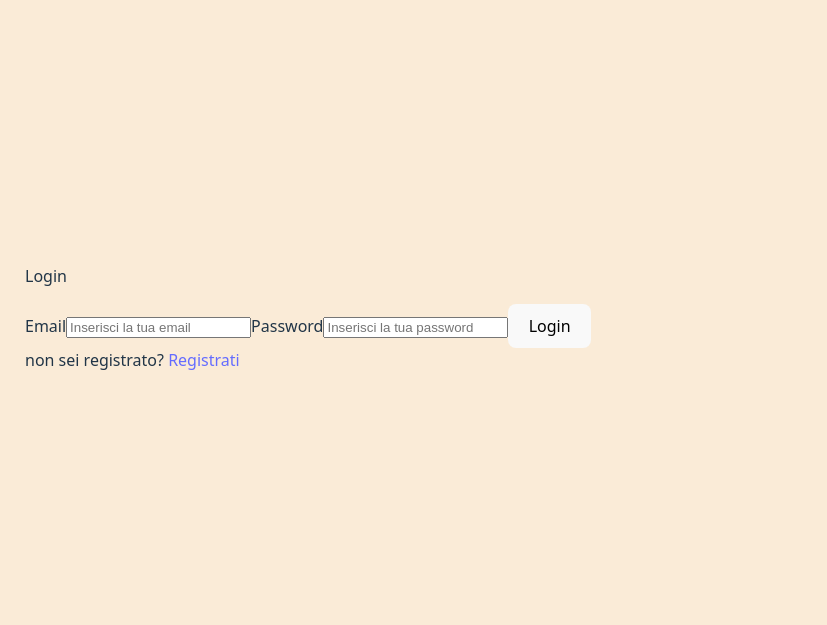
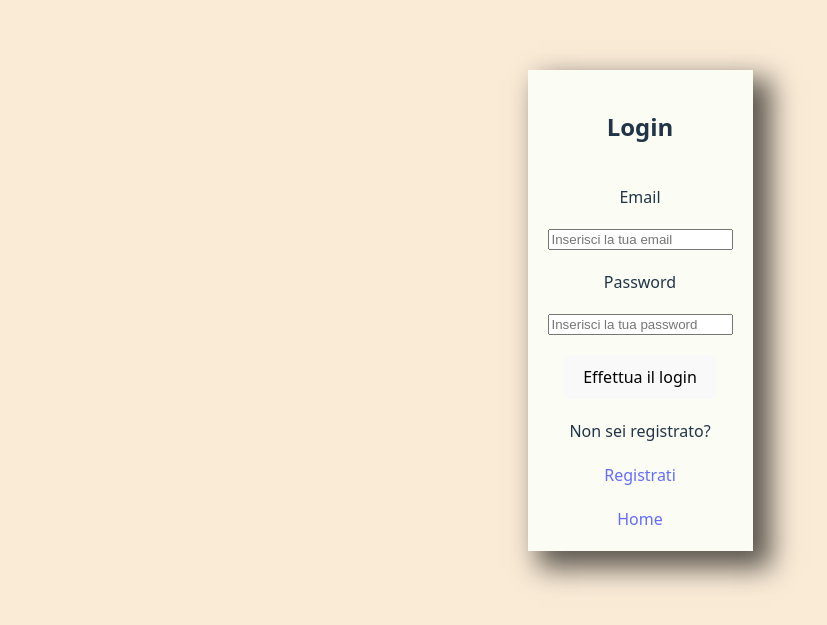
Before and after one commit to AnthonyFerrara2898/Esercizi-React, a React (Vite) app in the folder esercizi-react/: page /login in a window 1280 px wide. Shown: the part 115-740 px from the top of the page, without its empty margins (0-827 px from the left). Built offline with nearby package versions, Linux system fonts and the light colour scheme.

Commit message:
aggiunto rendering condizionale articoli

```diff
--- a/esercizi-react/src/components/Articolo.jsx
+++ b/esercizi-react/src/components/Articolo.jsx
@@ -1,8 +1,11 @@
 import { useEffect, useState } from "react";
 import { Link, useParams } from "react-router-dom";
 import articoli from "../dati/Articoli.jsx";
+import { useAuth } from "../context/AuthContext.jsx";
+import Registrazione from "./Registrazione.jsx";
 
 export default function Articolo() {
+  const { user } = useAuth();
   const { id } = useParams();
   const [articolo, setArticolo] = useState([]);
   useEffect(() => {
@@ -11,9 +14,29 @@ export default function Articolo() {
   }, []);
   return (
     <div>
-      <img className="immagine-articolo" src={articolo.immagine}/>
-      <p className="parag-articolo">{articolo.paragrafo}</p>
-      <Link to="/">Home</Link>
+      {user ? (
+        <div>
+          <img className="immagine-articolo" src={articolo.immagine} />
+          <p className="parag-articolo">{articolo.paragrafo}</p>
+          <Link to="/">Home</Link>
+        </div>
+      ) : (
+        <div className="nologged">
+          <p>
+            Per leggere l'articolo devi essere registrato o aver effettuato
+            l'accesso
+          </p>
+          <div className="nologged-link">
+            <Link to="/registrazione" element={<Registrazione></Registrazione>}>
+              Registrati
+            </Link>
+
+            <Link to="/login">Login</Link>
+
+            <Link to="/">Home</Link>
+          </div>
+        </div>
+      )}
     </div>
   );
 }
--- a/esercizi-react/src/components/Dashboard.jsx
+++ b/esercizi-react/src/components/Dashboard.jsx
@@ -13,12 +13,18 @@ export default function Dashboard() {
   }
 
   return (
-    <div>
-      <p>Dati Utente</p>
+    <div className="dashboard-container">
+      <h2>Dati Utente</h2>
 
-      <p>Nome: {user.nome}</p>
-      <p>Cognome: {user.cognome}</p>
-      <p>Email: {user.email}</p>
+      <p>
+        <strong>Nome:</strong> {user.nome}
+      </p>
+      <p>
+        <strong>Cognome:</strong> {user.cognome}
+      </p>
+      <p>
+        <strong>Email:</strong> {user.email}
+      </p>
 
       <Link to="/">Home</Link>
       <button onClick={Handlelogout}>Logout</button>
--- a/esercizi-react/src/components/Login.jsx
+++ b/esercizi-react/src/components/Login.jsx
@@ -29,9 +29,9 @@ export default function Login() {
   }
 
   return (
-    <div>
-      <form onSubmit={handleSubmit}>
-        <p>Login</p>
+    <div className="loginform-container">
+      <form onSubmit={handleSubmit} className="loginform">
+        <h2>Login</h2>
 
         <label>Email</label>
         <input
@@ -49,11 +49,12 @@ export default function Login() {
           onChange={handleChange}
         />
 
-        <button type="submit">Login</button>
+        <button type="submit">Effettua il login</button>
         {error && <p>{error}</p>}
       </form>
-      <span> non sei registrato? </span>{" "}
+      <span>Non sei registrato? </span>{" "}
       <Link to="/registrazione">Registrati</Link>
+      <Link to="/">Home</Link>
     </div>
   );
 }
--- a/esercizi-react/src/components/Registrazione.jsx
+++ b/esercizi-react/src/components/Registrazione.jsx
@@ -1,6 +1,6 @@
 import { useState } from "react";
 import { useAuth } from "../context/AuthContext";
-import { useNavigate } from "react-router-dom";
+import { Link, useNavigate } from "react-router-dom";
 
 export default function Registrazione() {
   const navigate = useNavigate();
@@ -32,7 +32,7 @@ export default function Registrazione() {
 
   return (
     <>
-      <form onSubmit={handleSubmit}>
+      <form onSubmit={handleSubmit} className="regform">
         <h4>Registrazione</h4>
 
         <label>Nome</label>
@@ -68,6 +68,7 @@ export default function Registrazione() {
         />
 
         <button type="submit">Registrati</button>
+        <Link to="/">Home</Link>
       </form>
     </>
   );
--- a/esercizi-react/src/index.css
+++ b/esercizi-react/src/index.css
@@ -30,8 +30,8 @@ body {
   min-width: 320px;
   min-height: 100vh;
   background-color: antiquewhite;
+  justify-content: center;
 }
-
 
 h1 {
   font-size: 3.2em;
@@ -105,18 +105,68 @@ button:focus-visible {
   color: rgb(17, 17, 17);
 }
 
-.link-card{
+.link-card {
   font-size: 18px;
   color: rgba(109, 79, 5, 0.836);
 }
 
-.navbar{
+.navbar {
   display: flex;
   justify-content: space-around;
   font-size: 18px;
 }
 
-.parag-articolo{
+.parag-articolo {
   font-size: 20px;
   font-weight: bold;
 }
+
+.regform {
+  display: flex;
+  flex-direction: column;
+  gap: 20px;
+  align-items: center;
+  background-color: rgb(251, 252, 244);
+  padding: 20px;
+  box-shadow: 14px 13px 26px 4px rgba(0, 0, 0, 0.64);
+}
+.loginform-container {
+  display: flex;
+  flex-direction: column;
+  gap: 20px;
+  align-items: center;
+  background-color: rgb(251, 252, 244);
+  padding: 20px;
+  box-shadow: 14px 13px 26px 4px rgba(0, 0, 0, 0.64);
+}
+.loginform {
+  gap: 20px;
+  display: flex;
+  flex-direction: column;
+  align-items: center;
+}
+.dashboard-container {
+  min-width: 300px;
+  display: flex;
+  flex-direction: column;
+  gap: 20px;
+  align-items: center;
+  background-color: rgb(251, 252, 244);
+  padding: 20px;
+  box-shadow: 14px 13px 26px 4px rgba(0, 0, 0, 0.64);
+}
+.nologged {
+  display: flex;
+  flex-direction: column;
+  gap: 20px;
+  align-items: center;
+  background-color: rgb(251, 252, 244);
+  padding: 20px;
+  box-shadow: 14px 13px 26px 4px rgba(0, 0, 0, 0.64);
+  max-width: 350px;
+}
+.nologged-link {
+  display: flex;
+  width: 100%;
+  justify-content: space-between;
+}
```
